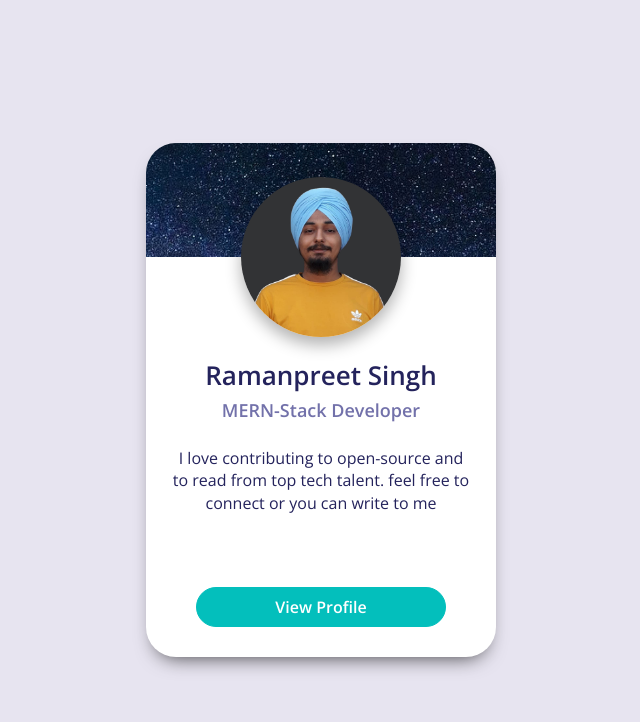
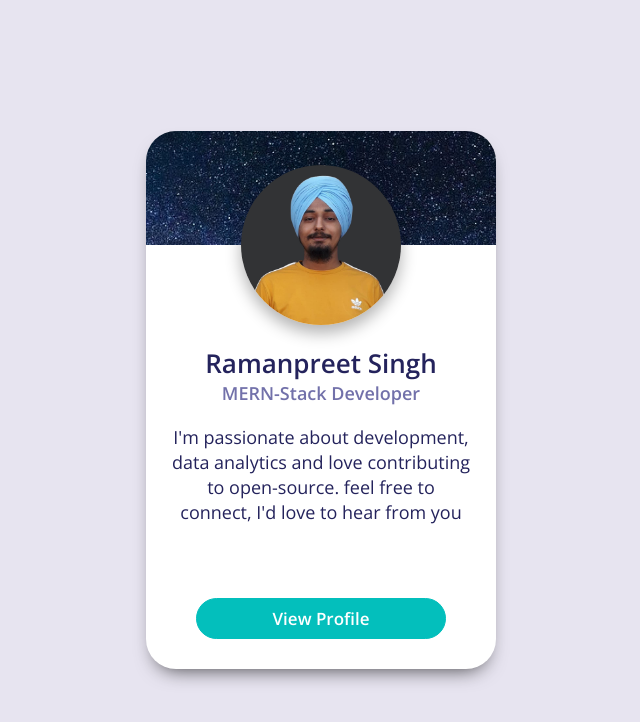
Before and after one commit to bajwa-raman/bajwa-raman.github.io, a plain HTML site: page index.html in a window 1280 px wide. Shown: the whole page, without its empty margins (319-959 px from the left). Drawn offline with nearby package versions, Linux system fonts and the light colour scheme.

Commit message:
fix: tweaks

```diff
--- a/assets/css/style.css
+++ b/assets/css/style.css
@@ -186,7 +186,7 @@ body {
 
 .profile-card-name {
     font-size: 26px;
-    margin: 0 0 5px;
+    margin: 0 0 0px;
     color: #24235c;
 }
 
@@ -199,6 +199,8 @@ body {
     margin: 25px 0;
     line-height: 1.4;
     color: #24235c;
+    font-size: 18px;
+    margin-top: 20px;
 }
 
 .btn-blue {
@@ -210,7 +212,7 @@ body {
     color: #fff;
     border-radius: 50px;
     cursor: pointer;
-    font-size: 16px;
+    font-size: 17px;
     font-weight: bold;
     box-shadow: 0px 0px 5px 2px rgba(255, 255, 255, 0.05);
     margin-top: 20px;
--- a/index.html
+++ b/index.html
@@ -7,7 +7,7 @@
     <link href="https://fonts.googleapis.com/css?family=Open+Sans:600,300)" rel="stylesheet">
     <link rel="stylesheet" href="https://cdnjs.cloudflare.com/ajax/libs/font-awesome/6.1.1/css/brands.min.css">
     <link rel="stylesheet" href="assets/css/style.css">
-    <title>Profile Card</title>
+    <title>Profile | Ramanpreet Singh</title>
 </head>
 
 <body class="d-table">
@@ -23,9 +23,9 @@
 				<h1 class="profile-card-name">Ramanpreet Singh</h3>
 				<h2  class="profile-card-position">MERN-Stack Developer</h6>
 				<div class="profile-card-desc">
-					I love contributing to open-source and to read from
-					top tech talent. feel free to
-					connect or you can write to me
+					I'm passionate about development, data analytics
+					and love contributing to open-source. feel free to
+					connect, I'd love to hear from you
 				</div>
 				<!-- <ul class="social-links">
 					<li><a href="javascript:void(0);" title="Twitter"><i class="fa-brands fa-twitter"></i></a></li>
@@ -41,10 +41,10 @@
 					<li><a href="https://github.com/raman-bajwa" title="Github" target="_blank"><i class="fa-brands fa-github"></i></a></li>
 					<li><a href="https://appopener.com/ig/an372aod8" title="Instagram" target="_blank"><i class="fa-brands fa-instagram"></i></a>
 					</li>
-					<li><a href="/" title="Profile"><i class="fa-brands fa-dribbble"></i></a></li>
+					<li><a href="https://ramanbajwa.in/" title="Profile"><i class="fa-brands fa-dribbble"></i></a></li>
 				</ul>
 				<div class="buttons">
-					<a href="/" class="btn-blue" title="View Profile">View Profile</a>
+					<a href="https://ramanbajwa.in/" class="btn-blue" title="View Profile">View Profile</a>
 				</div>
 			</div>
 		</div>
```
